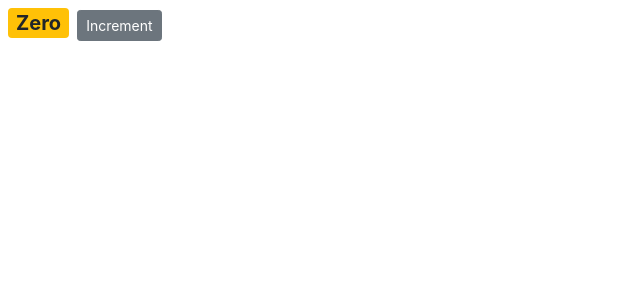
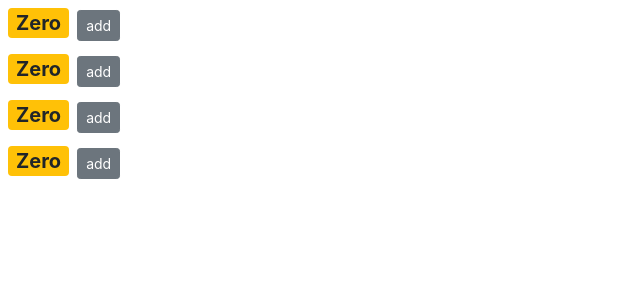
Before and after one commit to Omer-O/shoppingCart-react.JS, a React (Create React App) app: page / in a window 1280 px wide. Shown: the top 300 px of the page, without its empty margins (0-640 px from the left). Built offline with nearby package versions, Linux system fonts and the light colour scheme.

Commit message:
new component - counters - pass data

```diff
--- a/src/components/counter.jsx
+++ b/src/components/counter.jsx
@@ -1,14 +1,19 @@
 import React, { Component } from 'react';
 
 class Counter extends Component {
-    //state is an object that include any DATA that the component needs
     state = {
         count: 0,
-        //to dynamic generate a list (ul) from the array we will use map()
-        tags: ["1", "2", "3"]
+        //use map() for du=ynamic list change, for now hard code tags
+        // tags: ["1", "2", "3"]
     };
+//1# way: bind eventHandler to 'this': constructor
+    constructor() {
+        super();
+        this.handleIncrement.bind(this);
+    }
+    //state: object includes DATA for the component
 
-    //can set the styling via a property and pass it to the tag
+    //set the styling via a property and pass it to the tag
     styles = {
         fontSize: 20,
         fontWeight: "bold"
@@ -16,20 +21,31 @@ class Counter extends Component {
     //conditional rendering
     renderTags() {
         if (this.state.tags.length === 0) return <p>Sorry, no Tags!</p>;
-
-        <ul>{this.state.tags.map(tag => <li key={tag}>{ tag }</li>)}</ul>;
-
-        return
-
+        return <ul>{this.state.tags.map(tag => <li key={tag}>{ tag }</li>)}</ul>;
     }
+// #2way: bind eventHandler to 'this': with Arrow function
+    handleIncrement = e => {
+        console.log(e);
+        //increment in 1 and change state.count on every button click:
+        this.setState({ count: this.state.count + 1 });
+    };
     render() {
 
         return (
-            //beter to wrap with React.Fragment than <div> - save css and unecessery divs
-            <React.Fragment>
-                <span style={this.styles} className={this.getBadgeClasses()}>{this.formatCount()}</span>
-                <button className="btn btn-secondary btn-sm">Increment</button>
-            </React.Fragment>
+            //React.Fragment rather than <div> - save css + unecessery divs
+            <div>
+                <span
+                    style={this.styles}
+                    className={this.getBadgeClasses()}>{this.formatCount()}
+                </span>
+                <button
+                    onClick={(e) => this.handleIncrement(e)}
+                    className="btn btn-secondary btn-sm">add</button>
+                {/* <div>
+                    {this.state.tags.length === 0 && "Please create a new tag!"}
+                    {this.renderTags()}
+                </div> */}
+            </div>
          );
     }
     getBadgeClasses() {
--- /dev/null
+++ b/src/components/counters.jsx
@@ -0,0 +1,23 @@
+import React, { Component } from 'react';
+import Counter from './counter';
+
+class Counters extends Component {
+    state = {
+        counters: [
+           { id: 1, value: 0},
+           { id: 2, value: 0},
+           { id: 3, value: 0},
+           { id: 4, value: 0}
+        ]
+     };
+
+    render() {
+        return (
+            <div>
+                {this.state.counters.map(counter => <Counter key={counter.id} />)}
+            </div>
+         );
+    }
+}
+
+export default Counters;
```
Also changed, not shown: src/index.js (+2 -5 lines).
